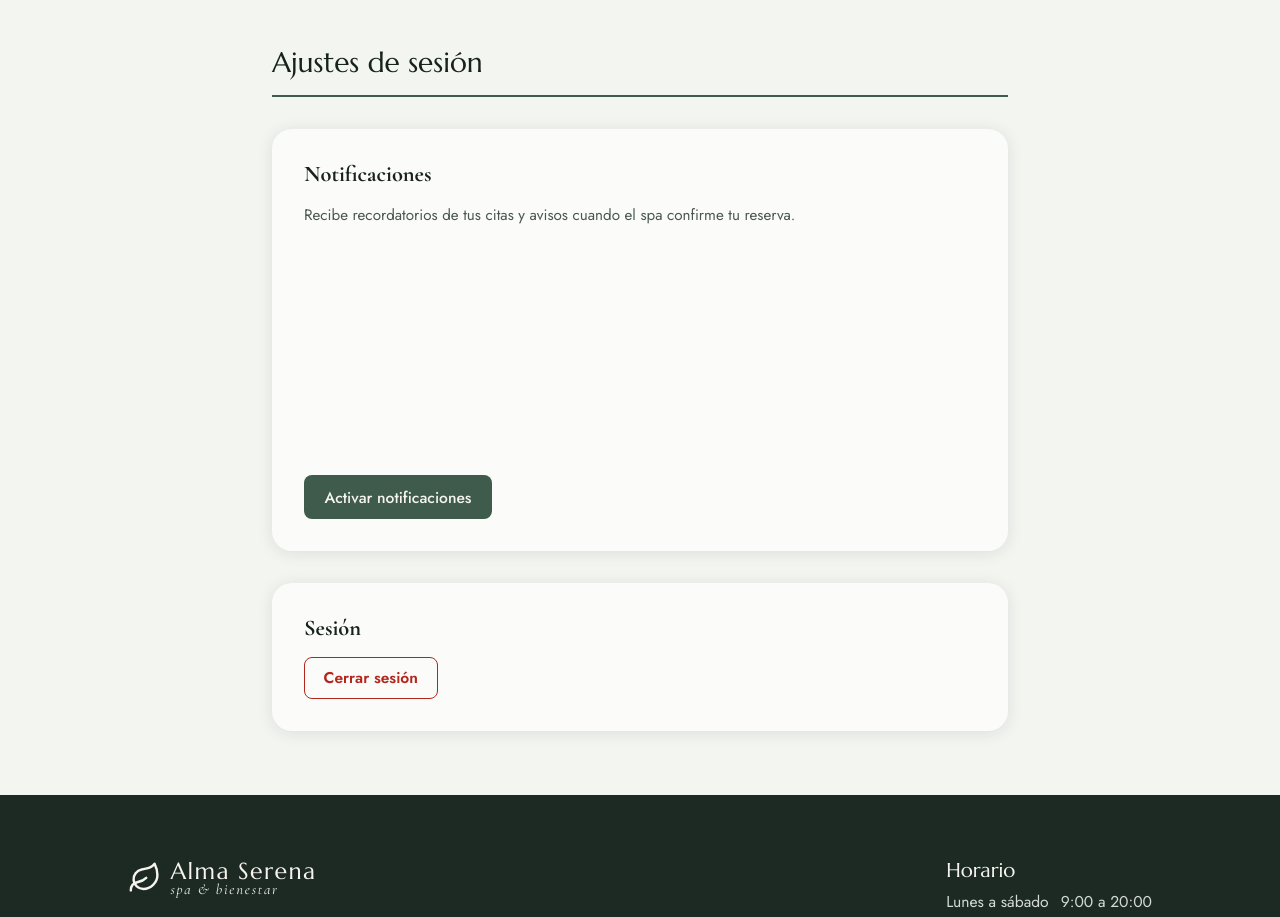
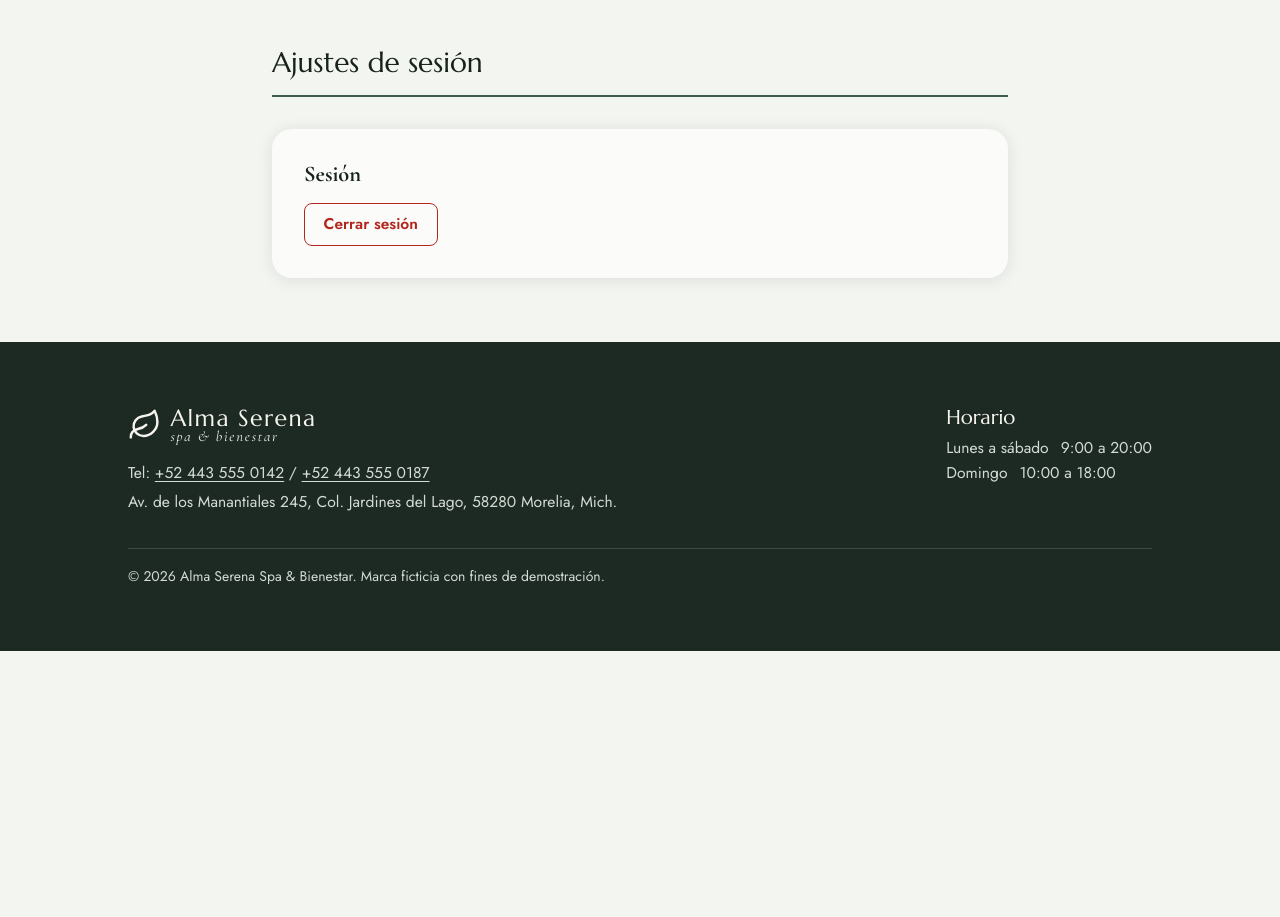
Before and after one commit to karin210/spa-showcase, a Nuxt app: page /profile in a window 1280 px wide. Shown: the part 1980-2897 px from the top of the page. After the commit the page ends 2631 px from the top, so only its background shows below. Built offline with nearby package versions, Linux system fonts and the light colour scheme.

Commit message:
Remove the profile notifications section

```diff
--- a/app/components/profile/NotificationSettings.vue
+++ /dev/null
@@ -1,69 +0,0 @@
-<script setup lang="ts">
-import { ref } from "vue";
-import { useI18n } from "vue-i18n";
-import { simulateRequest } from "~/utils/mock";
-
-// Mock of the push-notification opt-in: toggles local state only.
-const { t: trans } = useI18n();
-const enabled = ref(false);
-const enabling = ref(false);
-
-async function enable(): Promise<void> {
-  enabling.value = true;
-  await simulateRequest();
-  enabling.value = false;
-  enabled.value = true;
-}
-</script>
-
-<template>
-  <section class="profile-section" aria-labelledby="notifications-heading">
-    <h3 id="notifications-heading" class="profile-section__heading">{{ trans("profile.notifications.title") }}</h3>
-    <div v-if="enabled" class="notifications__active">
-      <span class="notifications__badge">{{ trans("profile.notifications.enabled") }}</span>
-      <p class="notifications__hint">
-        {{ trans("profile.notifications.enabledHint") }}
-      </p>
-    </div>
-    <template v-else>
-      <p class="notifications__hint">{{ trans("profile.notifications.hint") }}</p>
-      <SecondaryBtn :disabled="enabling" @click="enable">
-        {{ enabling ? trans("profile.notifications.enabling") : trans("profile.notifications.enable") }}
-      </SecondaryBtn>
-    </template>
-  </section>
-</template>
-
-<style scoped>
-.profile-section {
-  display: flex;
-  flex-direction: column;
-  align-items: flex-start;
-  gap: var(--space-sm);
-}
-
-.notifications__active {
-  display: flex;
-  flex-wrap: wrap;
-  align-items: center;
-  gap: var(--space-sm);
-}
-
-.notifications__badge {
-  padding: 0.3em 0.85em;
-  border-radius: 2em;
-  background-color: var(--color-success);
-  color: var(--color-on-dark);
-  font-size: clamp(0.7rem, 1.5vw, 0.78rem);
-  font-weight: 600;
-  text-transform: uppercase;
-  letter-spacing: 0.06em;
-}
-
-.notifications__hint {
-  flex: 1 1 16rem;
-  margin: 0;
-  font-size: clamp(0.85rem, 2vw, 0.95rem);
-  color: var(--color-ink-muted);
-}
-</style>
--- a/app/pages/profile.vue
+++ b/app/pages/profile.vue
@@ -216,7 +216,6 @@ const lightboxEntry = ref<HistoryEntry | null>(null);
 
       <section class="profile-group" aria-labelledby="session-group-heading">
         <h2 id="session-group-heading" class="profile-group__heading">{{ trans("profile.session.title") }}</h2>
-        <ProfileNotificationSettings />
         <section class="profile-section profile-section--start" aria-labelledby="signout-heading">
           <h3 id="signout-heading" class="profile-section__heading">{{ trans("profile.session.heading") }}</h3>
           <button type="button" class="sign-out-btn" @click="signOutOpen = true">{{ trans("actions.signOut") }}</button>
--- a/i18n/locales/es/profile.json
+++ b/i18n/locales/es/profile.json
@@ -60,14 +60,6 @@
           "helper": "Introduce un teléfono válido (10 dígitos)"
         }
       }
-    },
-    "notifications": {
-      "title": "Notificaciones",
-      "enabled": "Activadas",
-      "enabledHint": "Te avisaremos cuando confirmemos o movamos tus citas. Para desactivarlas, cambia los permisos del sitio en tu navegador.",
-      "hint": "Recibe recordatorios de tus citas y avisos cuando el spa confirme tu reserva.",
-      "enable": "Activar notificaciones",
-      "enabling": "Activando…"
     }
   }
 }
```
Also changed, not shown: i18n/locales/en/profile.json (+0 -8 lines).
